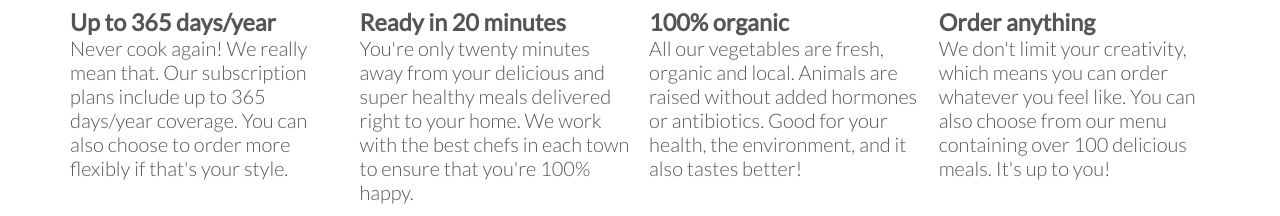
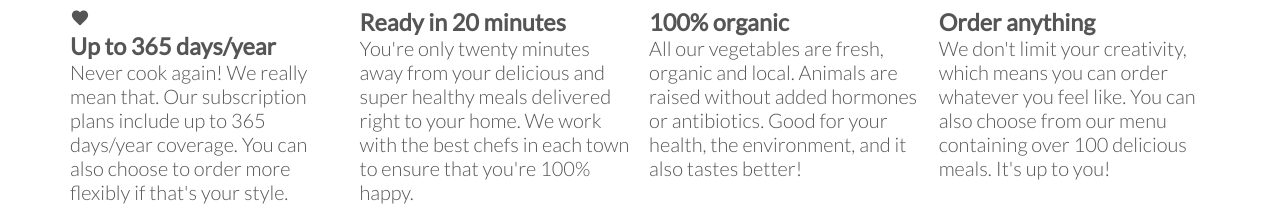
Before and after one commit to Gsus/Omnifood-Site, a plain HTML site: page index.html in a window 1280 px wide. Shown: the part 887-1103 px from the top of the page. Drawn offline with nearby package versions, Linux system fonts and the light colour scheme.

Commit message:
Added heart

```diff
--- a/index.html
+++ b/index.html
@@ -37,11 +37,12 @@
 			<p class="long-copy">Hello, we’re Omnifood, your new premium food delivery service. We know you’re always busy. No
 				time for cooking. So let
 				us take care of that, we’re really good at it, we promise!</p>
-		</div>
+			</div>
 
-		<div class="row">
+			<div class="row">
 
-			<div class="col span-1-of-4">
+				<div class="col span-1-of-4">
+				<ion-icon name="heart"></ion-icon>
 				<h3>Up to 365 days/year</h3>
 				<p>Never cook again! We really mean that. Our subscription plans include up to 365 days/year coverage. You can also
 					choose
```
